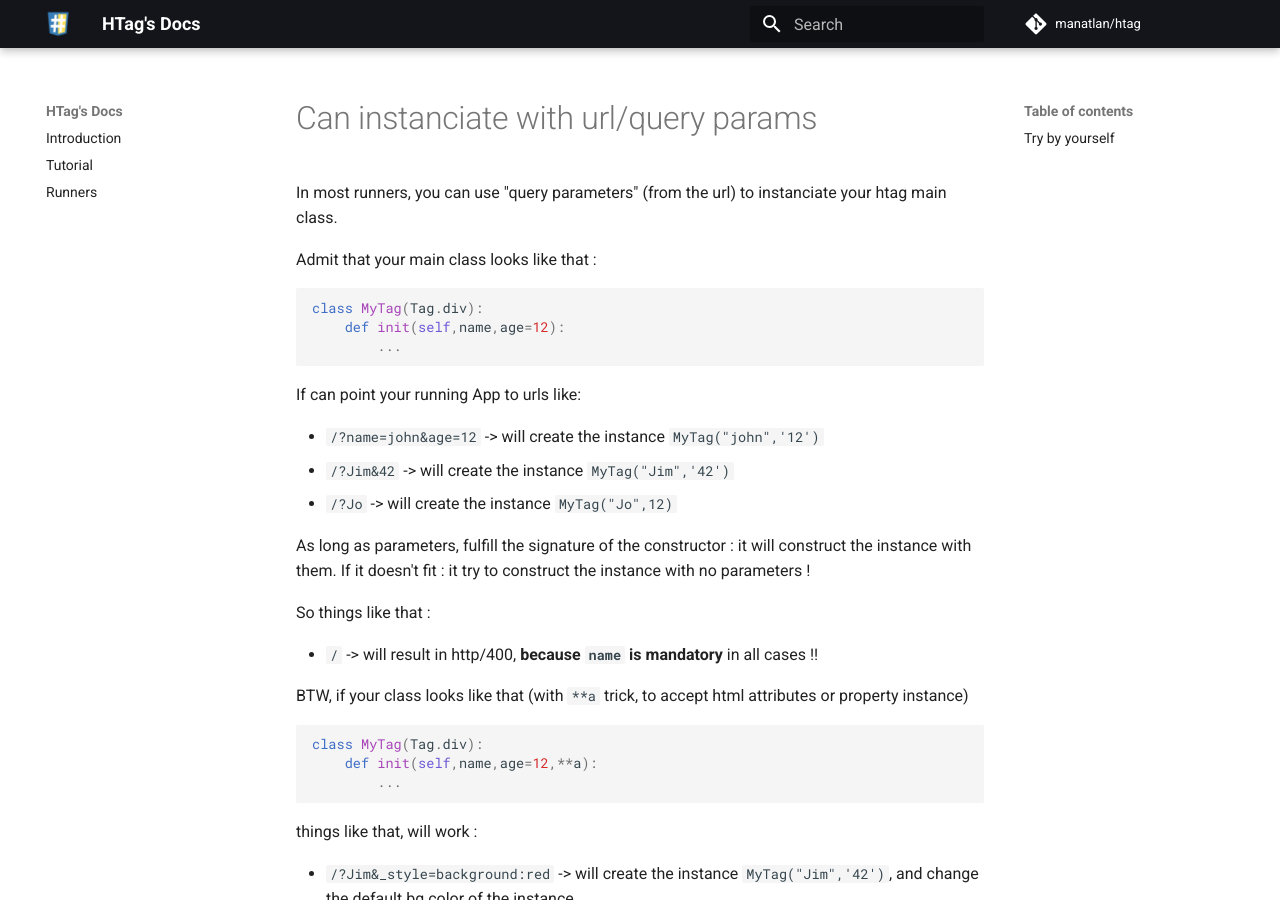
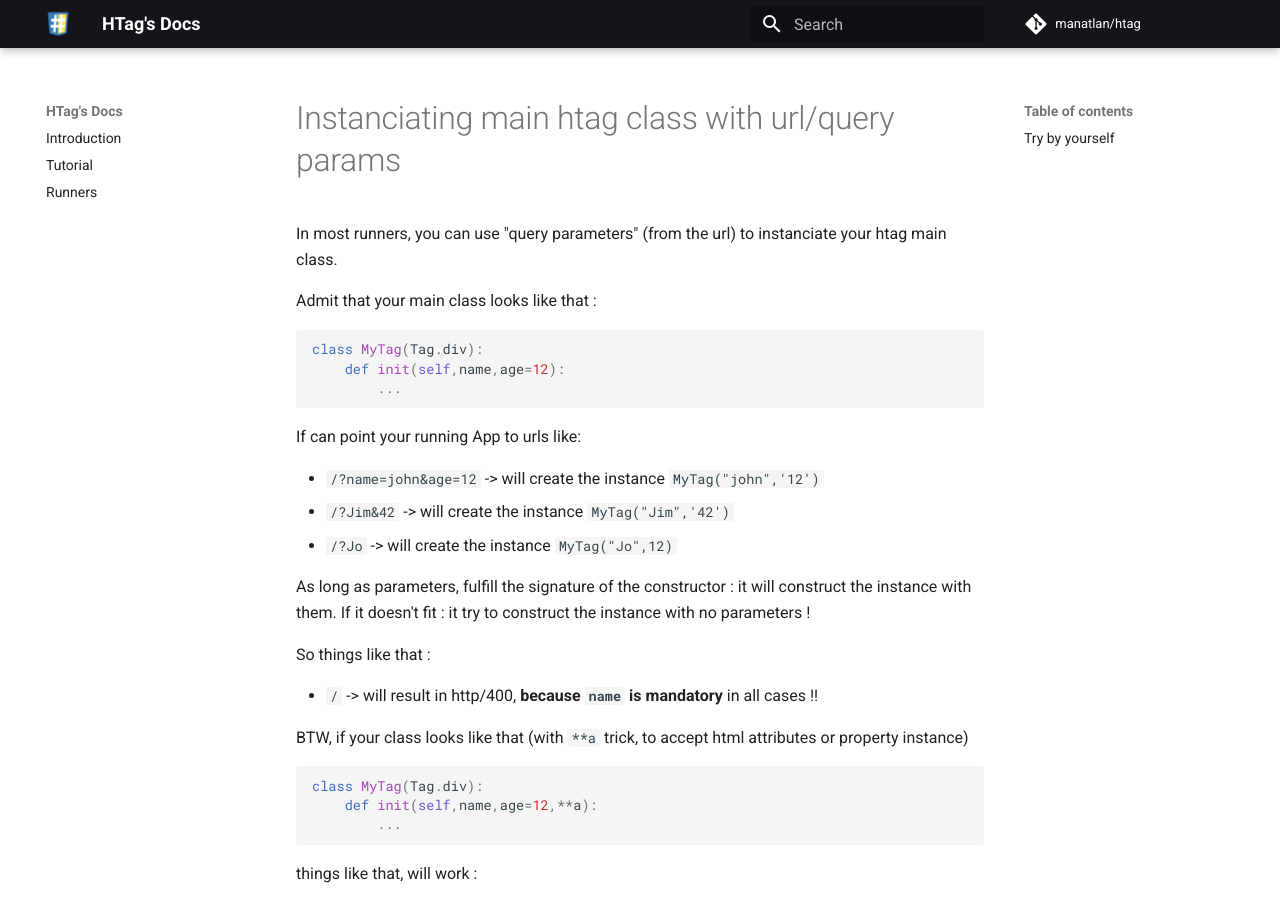
Before and after one commit to manatlan/htag, an MkDocs documentation site: the page built from docs/query_params.md, in a window 1280 px wide and 900 px high. Built offline with MkDocs 1.6.1 and Material for MkDocs 9.7.7, drawn with Linux system fonts in a browser that asks for light colours; comment, search, counter and statistics services are not loaded.

Commit message:
Update query_params.md

```diff
--- a/docs/query_params.md
+++ b/docs/query_params.md
@@ -1,4 +1,4 @@
-# Can instanciate with url/query params
+# Instanciating main htag class with url/query params
 
 In most runners, you can use "query parameters" (from the url) to instanciate your htag main class.
 
```
